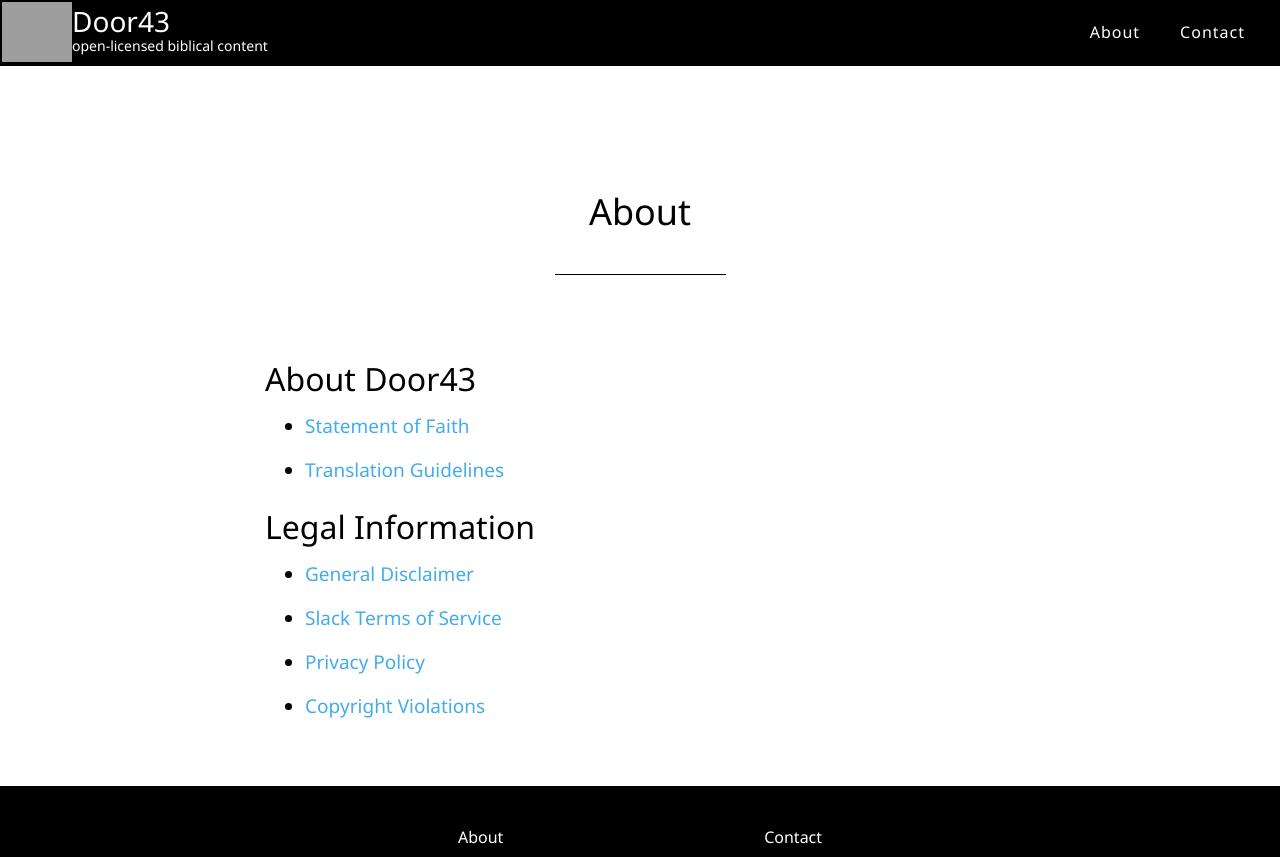
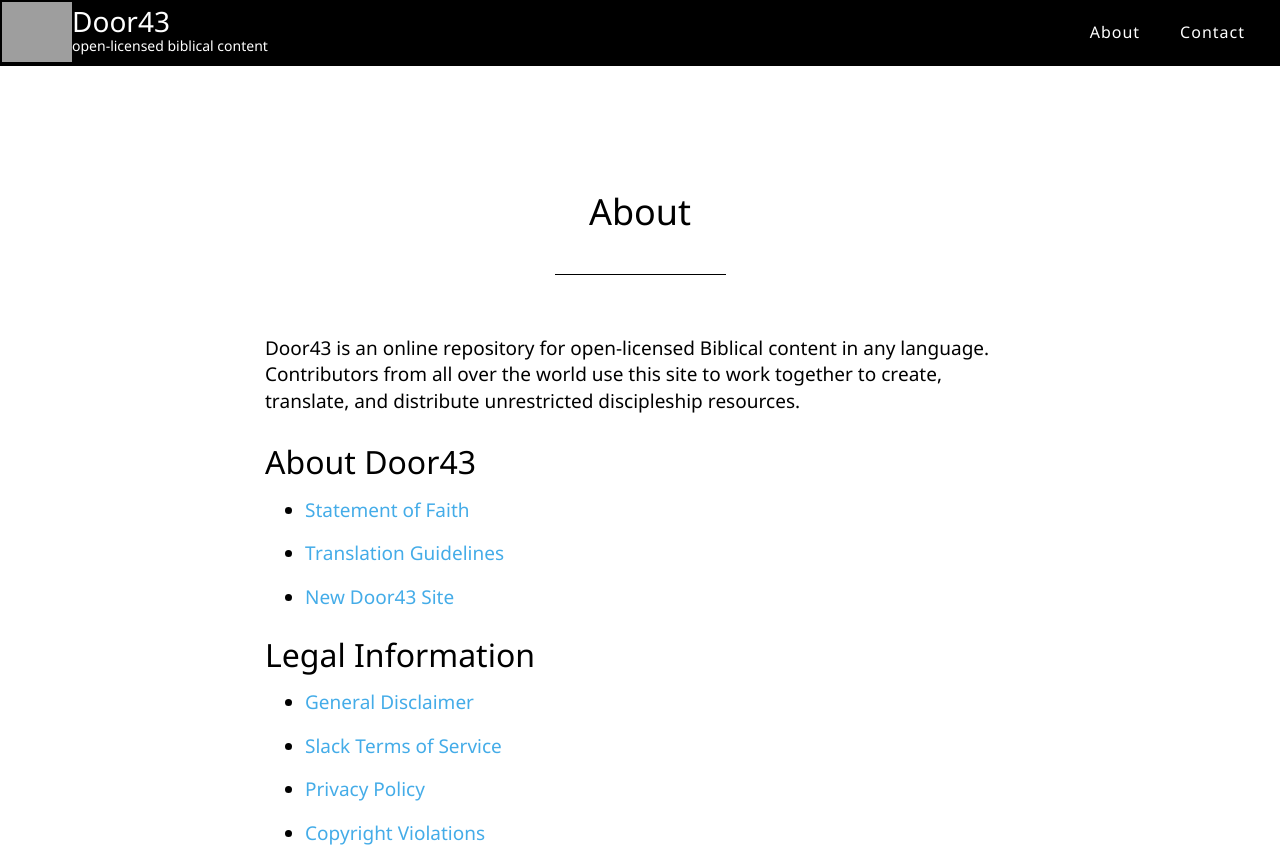
Before and after one commit to unfoldingWord/door43.org, a Jekyll site: the page built from pages/en/about/index.md, in a window 1280 px wide and 1373 px high. Shown: the top 857 px of the window. Built offline with Jekyll 4.4.1, drawn with Linux system fonts in a browser that asks for light colours; grey boxes are pictures that could not be loaded.

Commit message:
Added page about the new site (#682)
* Added page about the new site

* Added link to contact page

```diff
--- a/pages/en/about/index.md
+++ b/pages/en/about/index.md
@@ -5,10 +5,13 @@ header_title: About
 permalink: /en/about/index.html
 ---
 
+Door43 is an online repository for open-licensed Biblical content in any language. Contributors from all over the world use this site to work together to create, translate, and distribute unrestricted discipleship resources.
+
 ## About Door43
 
 * [Statement of Faith]({{ '/en/statement-of-faith/' | prepend: site.baseurl }})
 * [Translation Guidelines]({{ '/en/translation-guidelines/' | prepend: site.baseurl }})
+* [New Door43 Site]({{ '/en/about/new_door43/' | prepend: site.baseurl }})
 
 ## Legal Information
 
```
Also changed, not shown: pages/en/about/new_door43.md (added, +28 -0 lines).
